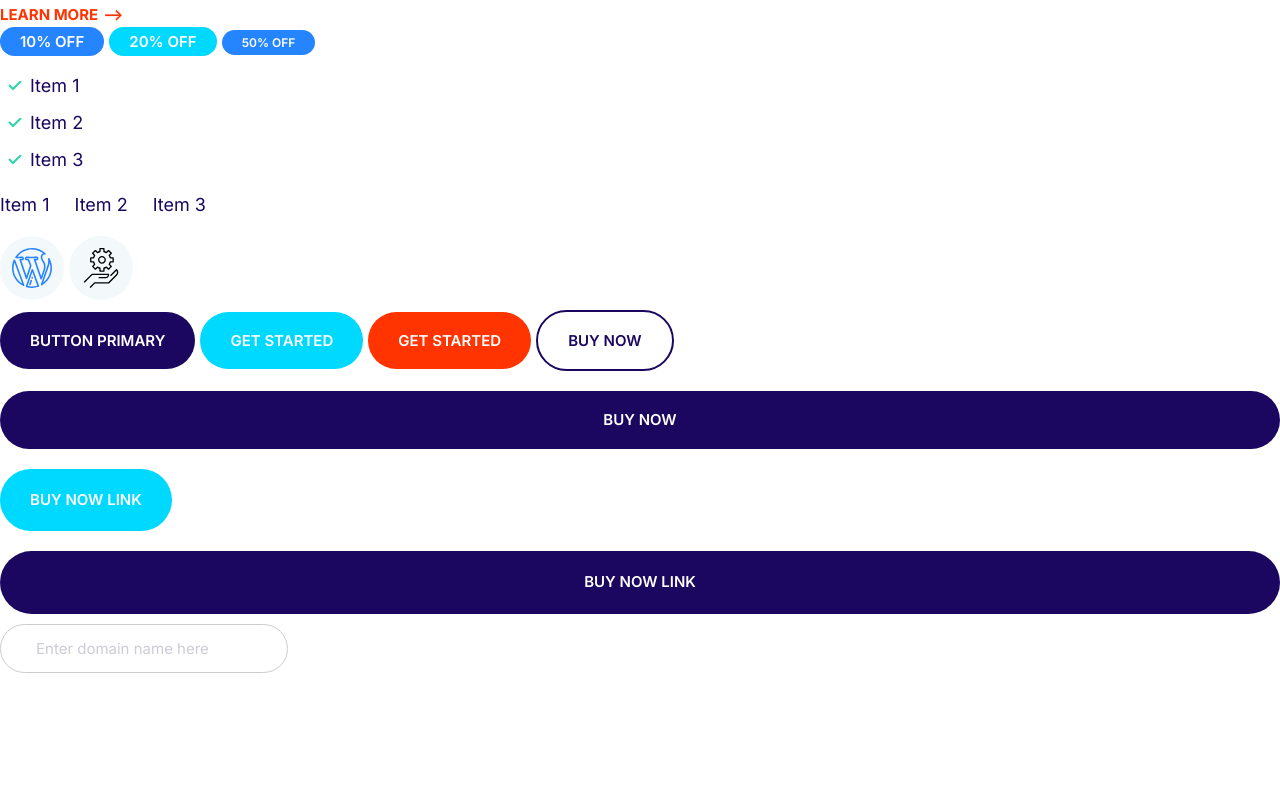
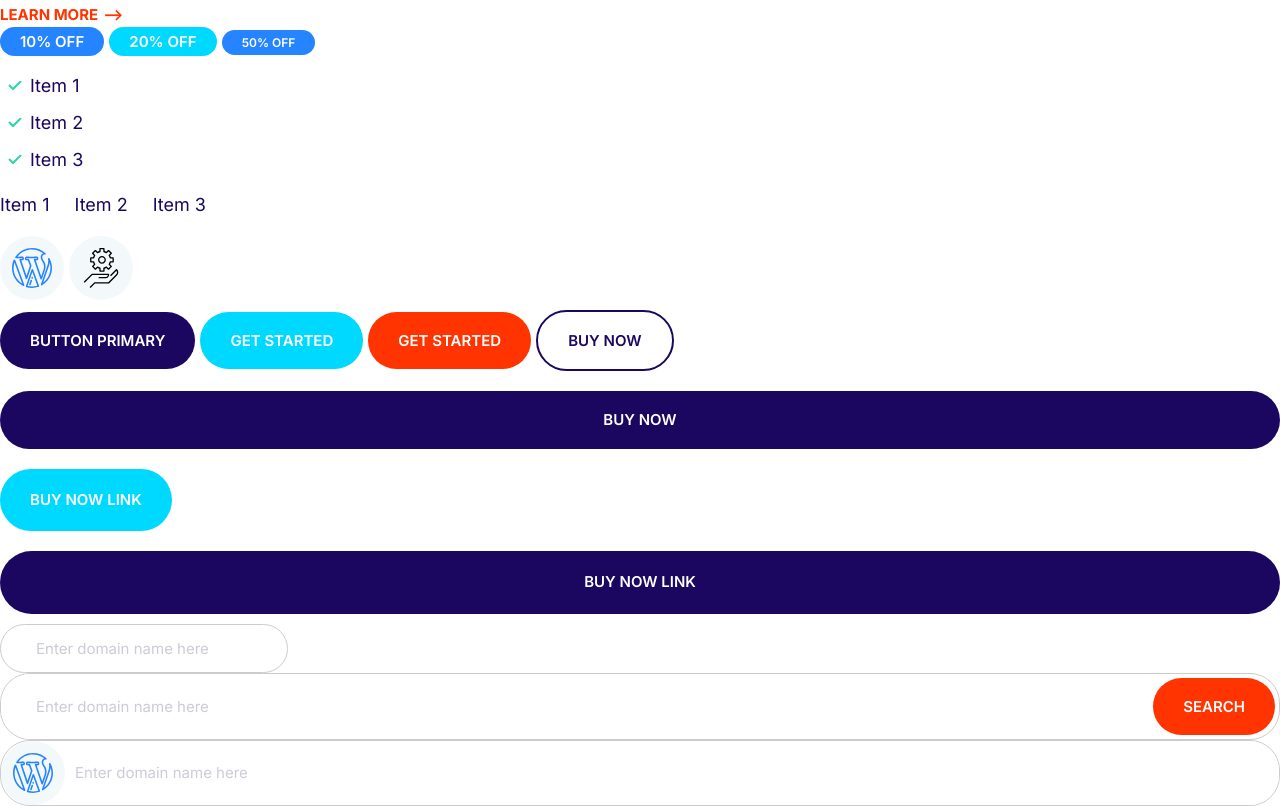
Before and after one commit to programmist/web-hosting, a plain HTML site: page index.html in a window 1280 px wide. Drawn offline with Linux system fonts and the light colour scheme.

Commit message:
Add input and input-group styles

```diff
--- a/css/styles.css
+++ b/css/styles.css
@@ -4,6 +4,8 @@
   --color-accent: #ff3400;
   --color-headings: #1b0760;
   --color-body: #918ca4;
+  --color-border: #ccc;
+  --border-radius: 30px;
 }
 
 *,
@@ -260,8 +262,8 @@ a {
  * 7. Inputs
  */
 .input {
-  border-radius: 30px;
-  border: 1px solid #ccc;
+  border-radius: var(--border-radius);
+  border: 1px solid var(--color-border);
   color: var(--color-headings);
   font-size: 2rem;
   outline: 0;
@@ -272,6 +274,25 @@ a {
   color: #cdcbd7;
 }
 
+.input-group {
+  border: 1px solid var(--color-border);
+  border-radius: var(--border-radius);
+  display: flex;
+
+  & .input {
+    border: 0;
+    flex-grow: 1;
+
+    &:nth-child(2) {
+      padding: 1.5rem 1rem;
+    }
+  }
+
+  & .btn {
+    margin: 4px;
+  }
+}
+
 @media screen and (min-width: 1024px) {
   .input {
     font-size: 1.5rem;
--- a/index.html
+++ b/index.html
@@ -65,6 +65,18 @@
 
     <div id="inputs">
       <input type="text" class="input" placeholder="Enter domain name here" />
+      <div class="input-group">
+        <input type="text" class="input" placeholder="Enter domain name here" />
+        <button class="btn btn--accent">Search</button>
+      </div>
+      <div class="input-group">
+        <span class="icon-container">
+          <svg class="icon icon--primary">
+            <use xlink:href="images/sprite.svg#wordpress"></use>
+          </svg>
+        </span>
+        <input type="text" class="input" placeholder="Enter domain name here" />
+      </div>
     </div>
   </body>
 </html>
```
Also changed, not shown: components/inputs.html (added, +15 -0 lines).
